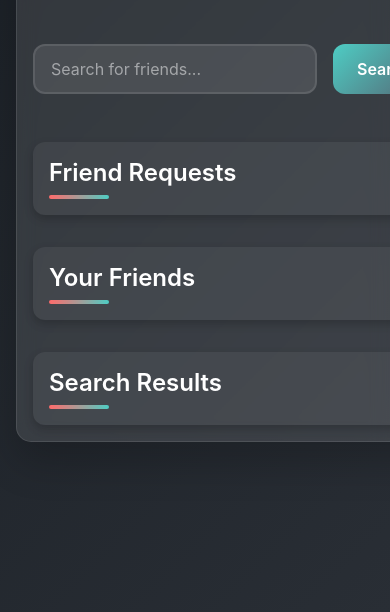
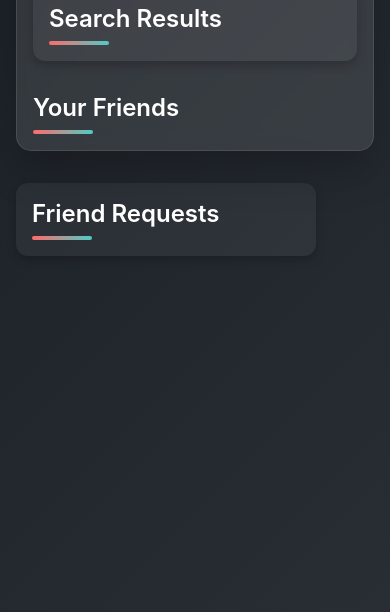
Before and after one commit to LUZAmaxxp/chat-app, a plain HTML site: page client/Html/friends.html in a window 390 px wide. Shown: the part 232-844 px from the top of the page. Drawn offline with nearby package versions, Linux system fonts and the light colour scheme; no server answers; sample sign-in values are in the browser's storage.

Commit message:
first commit

```diff
--- a/client/Html/friends.html
+++ b/client/Html/friends.html
@@ -19,21 +19,19 @@
         />
         <button id="search-btn">Search</button>
       </div>
-      <div class="main-content">
-        <div class="friend-requests-container">
-          <h3>Friend Requests</h3>
-          <ul id="friend-requests"></ul>
-        </div>
-        <div class="friends-list-container">
-          <h3>Your Friends</h3>
-          <ul id="friends-list"></ul>
-        </div>
-      </div>
       <div class="search-results-container">
         <h3>Search Results</h3>
         <ul id="search-results"></ul>
       </div>
+      <div class="friends-list-container">
+        <h3>Your Friends</h3>
+        <ul id="friends-list"></ul>
+      </div>
     </div>
+    <aside class="friend-requests-sidebar">
+      <h3>Friend Requests</h3>
+      <ul id="friend-requests"></ul>
+    </aside>
     <div id="popup-modal" class="popup">
       <div class="popup-content">
         <p id="popup-message"></p>
--- a/client/css/friend.css
+++ b/client/css/friend.css
@@ -11,23 +11,34 @@ body {
   background: linear-gradient(135deg, #1a1f25 0%, #292e35 100%);
   padding: 2rem;
   color: #ffffff;
-  display: grid;
-  place-items: center;
+  display: flex;
 }
 
+/* Main Container */
 .friends-container {
   background: rgba(255, 255, 255, 0.1);
   backdrop-filter: blur(10px);
   border: 1px solid rgba(255, 255, 255, 0.1);
   border-radius: 20px;
   padding: 2.5rem;
-  width: 90%;
+  width: 70%; /* Adjust width to leave space for sidebar */
   max-width: 1000px;
   box-shadow: 0 20px 40px rgba(0, 0, 0, 0.2);
   display: flex;
   flex-direction: column;
   gap: 2rem;
   animation: containerFade 0.6s ease-out;
+}
+
+/* Sidebar for Friend Requests */
+.friend-requests-sidebar {
+  background: rgba(255, 255, 255, 0.05);
+  border-radius: 12px;
+  padding: 1rem;
+  box-shadow: 0 4px 10px rgba(0, 0, 0, 0.2);
+  width: 25%; /* Fixed width for sidebar */
+  max-width: 300px; /* Optional max width */
+  margin-left: 2rem; /* Space between main container and sidebar */
 }
 
 /* Headers */
@@ -101,31 +112,6 @@ h3::after {
 
 #search-btn:active {
   transform: translateY(0);
-}
-
-/* Main Content */
-.main-content {
-  display: flex;
-  gap: 2rem;
-}
-
-/* Friend Requests Container */
-.friend-requests-container {
-  flex: 1;
-  max-width: 300px; /* Fixed width for sidebar */
-  background: rgba(255, 255, 255, 0.05);
-  border-radius: 12px;
-  padding: 1rem;
-  box-shadow: 0 4px 10px rgba(0, 0, 0, 0.2);
-}
-
-/* Friends List Container */
-.friends-list-container {
-  flex: 1;
-  background: rgba(255, 255, 255, 0.05);
-  border-radius: 12px;
-  padding: 1rem;
-  box-shadow: 0 4px 10px rgba(0, 0, 0, 0.2);
 }
 
 /* Search Results Container */
@@ -228,11 +214,17 @@ h3::after {
 @media (max-width: 768px) {
   body {
     padding: 1rem;
+    flex-direction: column; /* Stack elements on smaller screens */
   }
 
   .friends-container {
-    padding: 1.5rem;
-    width: 95%;
+    width: 100%; /* Full width on small screens */
+    margin-bottom: 2rem; /* Space between main container and sidebar */
+  }
+
+  .friend-requests-sidebar {
+    width: 100%; /* Full width for sidebar on small screens */
+    margin-left: 0; /* Remove left margin */
   }
 
   #search-btn {
@@ -242,15 +234,6 @@ h3::after {
   h2,
   h3 {
     font-size: 1.5rem;
-  }
-
-  .main-content {
-    flex-direction: column; /* Stack on smaller screens */
-  }
-
-  .friend-requests-container,
-  .friends-list-container {
-    max-width: 100%; /* Full width on small screens */
   }
 }
 
```
